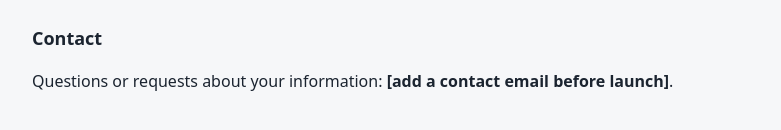
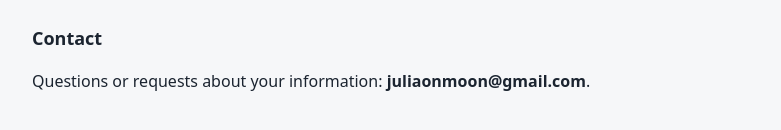
Before and after one commit to juliaonmoon/rideshare, a plain HTML site: page prototype/privacy.html in a window 1280 px wide. Shown: the part 1658-1788 px from the top of the page, without its empty margins (248-1029 px from the left). Drawn offline with Linux system fonts and the light colour scheme.

Commit message:
Update contact email in privacy.html

```diff
--- a/prototype/privacy.html
+++ b/prototype/privacy.html
@@ -61,7 +61,7 @@ li{margin:4px 0}
 <p>Data is sent over HTTPS. Access to your information is restricted by database rules so that people only see what is listed above. If you find a security problem, please report it as described in the project's SECURITY.md on GitHub.</p>
 
 <h2>Contact</h2>
-<p>Questions or requests about your information: <b>[add a contact email before launch]</b>.</p>
+<p>Questions or requests about your information: <b>juliaonmoon@gmail.com</b>.</p>
 </main>
 </body>
 </html>
```
